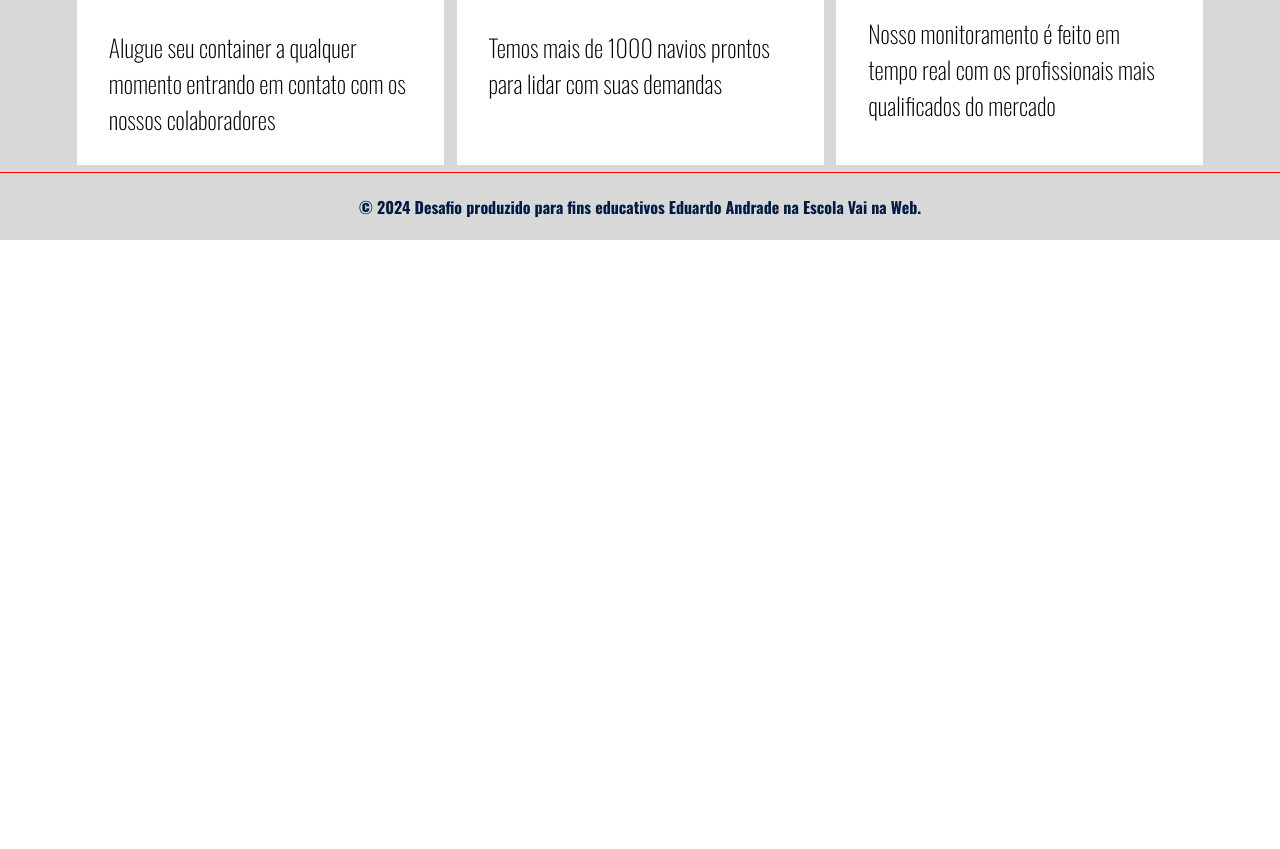
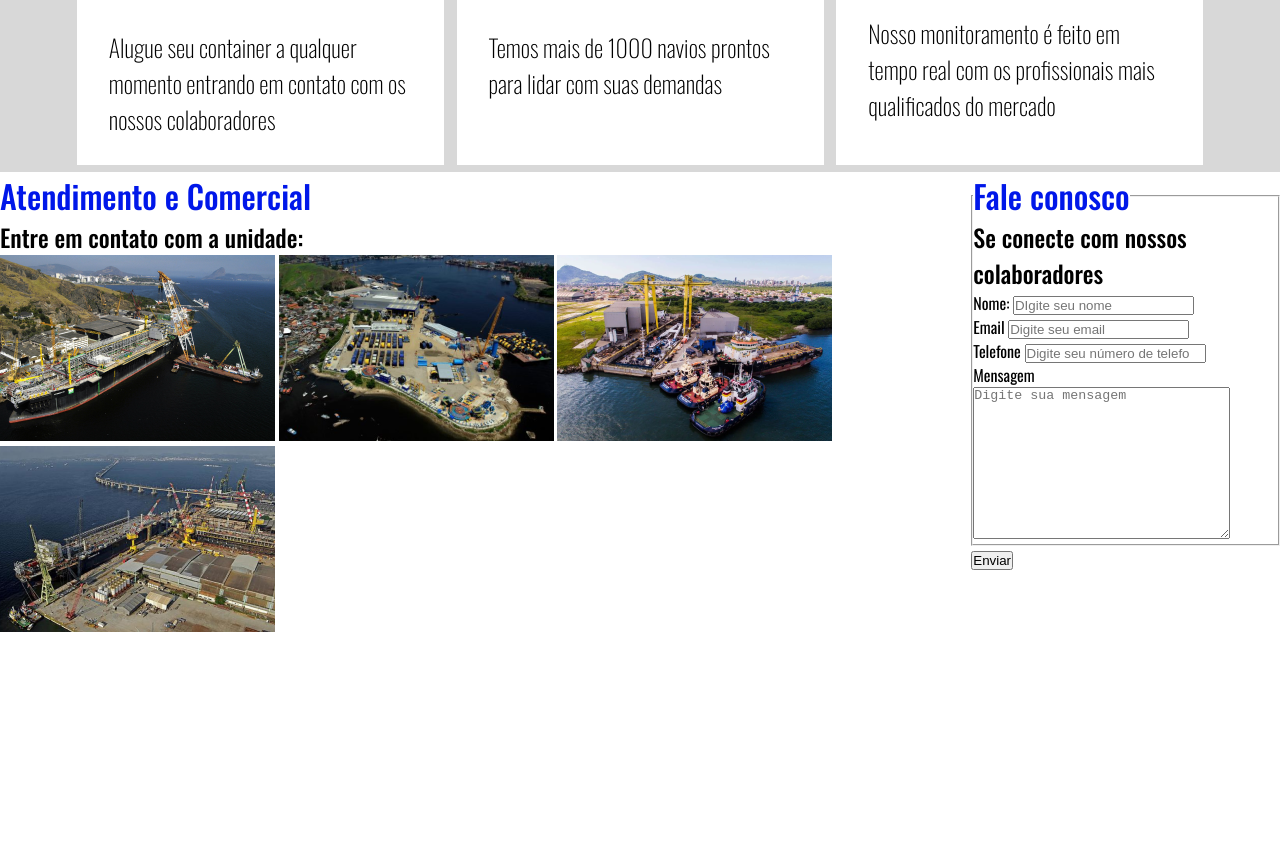
Before and after one commit to Eduardo377/Desafio-2-VNW, a website: page index.html in a window 1280 px wide. Shown: the part 2611-3460 px from the top of the page. Before the commit the page ends 2851 px from the top, so only its background shows below. Drawn offline with nearby package versions, Linux system fonts and the light colour scheme.

Commit message:
:construction: feat: construcao da terceira section

```diff
--- a/index.html
+++ b/index.html
@@ -102,6 +102,57 @@
                     </div>
                 </article>
             </section>
+            <section class="sectionContacts">
+                <article>
+                    <h2>
+                        Atendimento e Comercial
+                    </h2>
+                    <p>
+                        Entre em contato com a unidade:
+                    </p>
+                    <div class="boxGallery">
+                        <img src="./img/img_niteroi.png" alt="Imagem de Niteroi">
+                        <img src="./img/img_ilha_conceicao.png" alt="Imagem de Ilha da COnceição">
+                        <img src="./img/img_santos.png" alt="Imagem de Santos">
+                        <img src="./img/img_caju.png" alt="Imagem de Cajú">
+                    </div>
+                </article>
+                    <form action="">
+                        <fieldset>
+                            <legend>
+                                <h2>
+                                    Fale conosco
+                                </h2>
+                            </legend>
+                            <p>
+                                Se conecte com nossos colaboradores
+                            </p>
+                            <div>
+                                <label for="nome">Nome:</label>
+                                <input type="text" name="name" id="name" placeholder="DIgite seu nome">
+                            </div>
+                            <div>
+                                <label for="email">
+                                    Email
+                                </label>
+                                <input type="text" name="email" id="email" placeholder="Digite seu email">
+                            </div>
+                            <div>
+                                <label for="telefone">
+                                    Telefone
+                                </label>
+                                <input type="number" name="phone" id="phone" placeholder="Digite seu número de telefone">
+                            </div>
+                            <div>
+                                <label for="mensagem">
+                                    Mensagem
+                                </label>
+                                <textarea name="message" id="message" cols="30" rows="10" placeholder="Digite sua mensagem"></textarea>
+                            </div>
+                        </fieldset>
+                        <input type="submit" value="Enviar">
+                    </form>
+            </section>
         </main>
         <footer>
             <p>
--- a/style.scss
+++ b/style.scss
@@ -221,6 +221,30 @@ body {
                 }
             }
         }
+
+        .sectionContacts {
+            font-family: 'Oswald', sans-serif;
+            background-color: #ffffff;
+            height: 100vh;
+            display: flex;
+            justify-content: space-around;
+
+            h2 {
+                font-size: 2rem;
+                font-weight: 500;
+                color: #0017E9;
+            }
+
+            p {
+                font-size: 1.5rem;
+                font-weight: 500;
+                color: #000000;
+            }
+
+            article {
+
+            }
+        }
     }
 
     footer {
```
Also changed, not shown: style.css, 1 other file.
